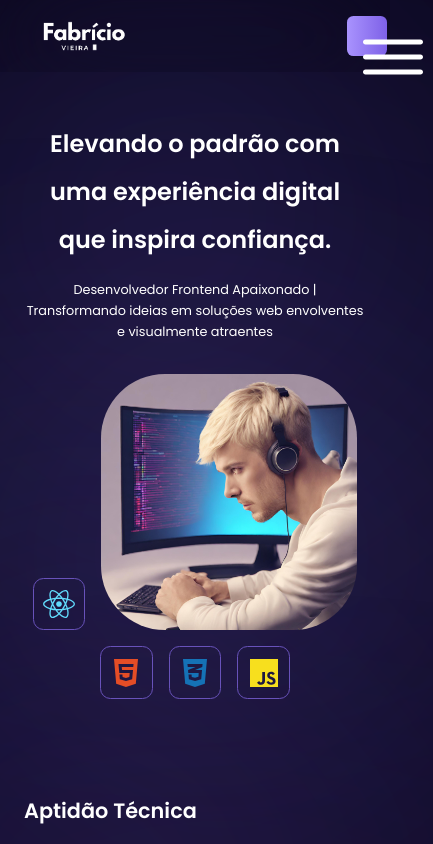
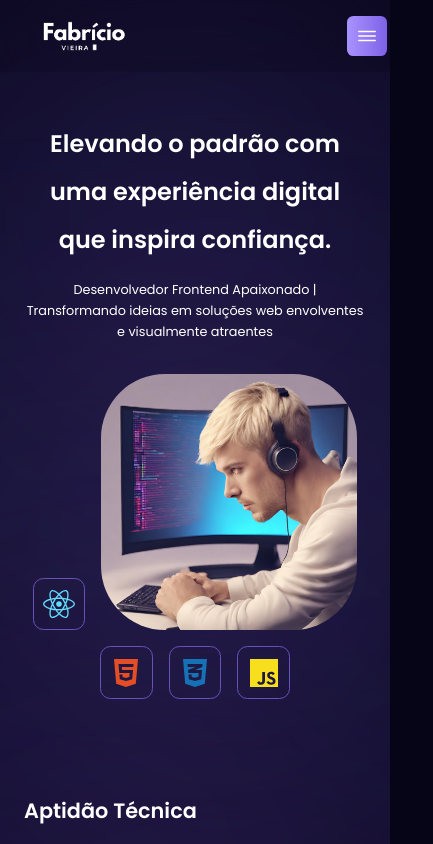
Before and after one commit to fabrciovvieira/myPortfolio, a React (Vite) app: page / in a window 390 px wide. Shown: the top 844 px of the page, 433 px wide, since content can reach past the window. Built offline with nearby package versions, Linux system fonts and the light colour scheme.

Commit message:
Ajuste de estilo

```diff
--- a/src/components/mobileNavBar/MobileNav.css
+++ b/src/components/mobileNavBar/MobileNav.css
@@ -34,7 +34,7 @@
     flex-direction: column;
     gap: 2rem;
     list-style: none;
-    margin-left: 0rem;
+    margin-left: -2rem;
 }
 
 @media (max-width: 769px) {
--- a/src/components/navBar/NavBar.css
+++ b/src/components/navBar/NavBar.css
@@ -98,13 +98,6 @@
   transition: all 0.4s ease;
 }
 
-.icone-btn-menu{
-  font-size: 5rem;
-  text-align: center;
-  display: flex;
-  justify-content: center;
-  align-items: center;
-}
 
 .menu-btn:hover {
   color: #a993fe;
@@ -118,9 +111,6 @@
     height: auto;
   }
 
-  .icone-btn-menu{
-    margin-right: 1rem;
-  }
 }
 
 @media (max-width: 769px) {
--- a/src/components/navBar/NavBar.jsx
+++ b/src/components/navBar/NavBar.jsx
@@ -39,7 +39,7 @@ const NavBar = () => {
             </a>
           </ul>
             <button className='menu-btn' onClick={toggleMenu}>
-              {openMenu ? <IoIosClose className='icone-btn-menu' onClick={toggleMenu}/> : <IoIosMenu className='icone-btn-menu' onClick={toggleMenu} />}
+              {openMenu ? <IoIosClose onClick={toggleMenu}/> : <IoIosMenu onClick={toggleMenu} />}
             </button>
         </div>
       </nav>
```
